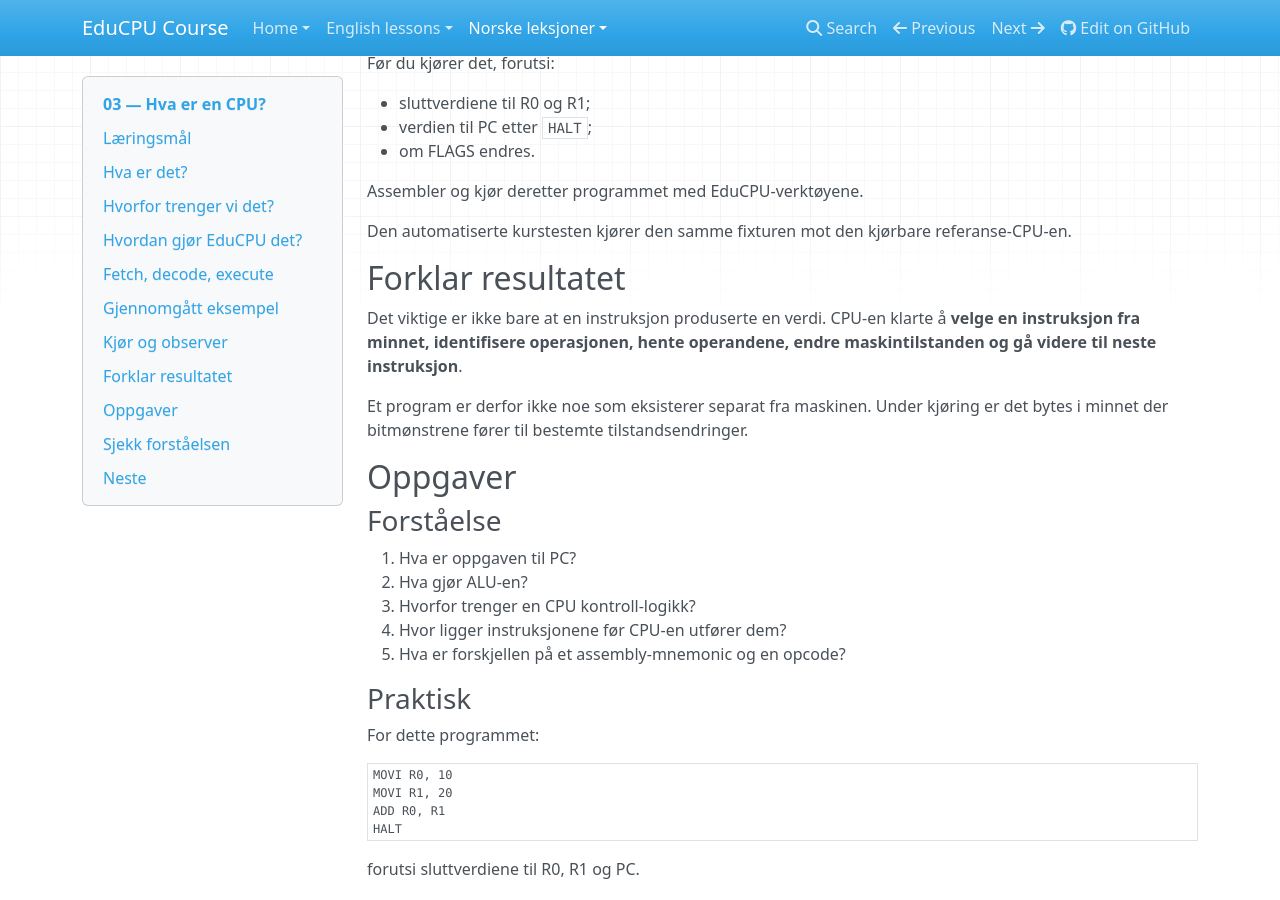
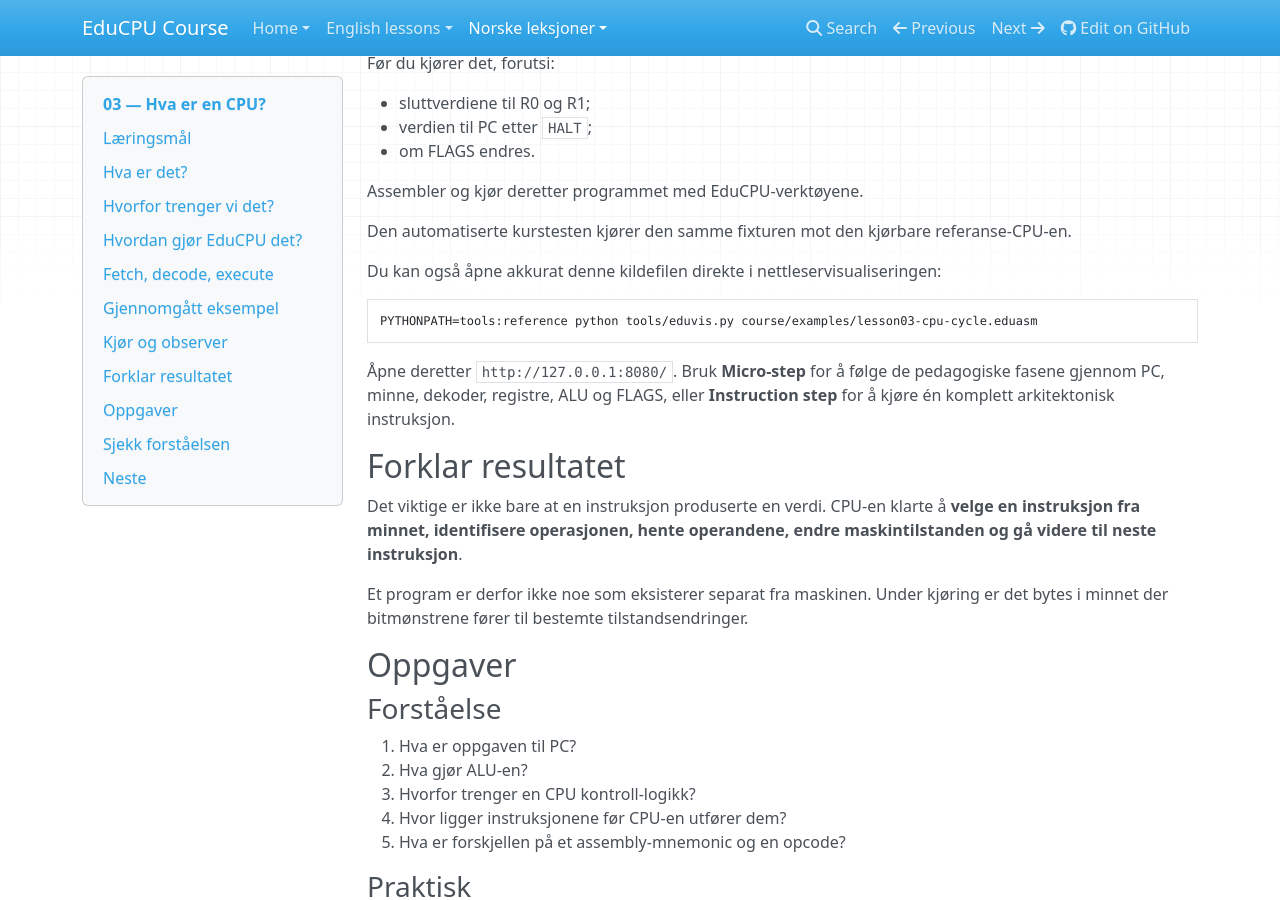
Before and after one commit to Ploos-AS/EduCPU, an MkDocs documentation site: the page built from course/no/lessons/03-hva-er-en-cpu.md, in a window 1280 px wide and 900 px high, scrolled down 2926 px. Built offline with MkDocs 1.6.1, drawn with Linux system fonts in a browser that asks for light colours; nearby versions of some CDN libraries.

Commit message:
M7: integrate EduVis into lesson 03

````diff
--- a/course/no/lessons/03-hva-er-en-cpu.md
+++ b/course/no/lessons/03-hva-er-en-cpu.md
@@ -143,6 +143,15 @@ Assembler og kjør deretter programmet med EduCPU-verktøyene.
 
 Den automatiserte kurstesten kjører den samme fixturen mot den kjørbare referanse-CPU-en.
 
+Du kan også åpne akkurat denne kildefilen direkte i nettleservisualiseringen:
+
+```sh
+PYTHONPATH=tools:reference python tools/eduvis.py course/examples/lesson03-cpu-cycle.eduasm
+```
+
+Åpne deretter `http://127.0.0.1:8080/`. Bruk **Micro-step** for å følge de pedagogiske fasene gjennom PC, minne, dekoder, registre, ALU og FLAGS, eller **Instruction step** for å kjøre én komplett arkitektonisk instruksjon.
+
+
 ## Forklar resultatet
 
 Det viktige er ikke bare at en instruksjon produserte en verdi. CPU-en klarte å **velge en instruksjon fra minnet, identifisere operasjonen, hente operandene, endre maskintilstanden og gå videre til neste instruksjon**.
````
